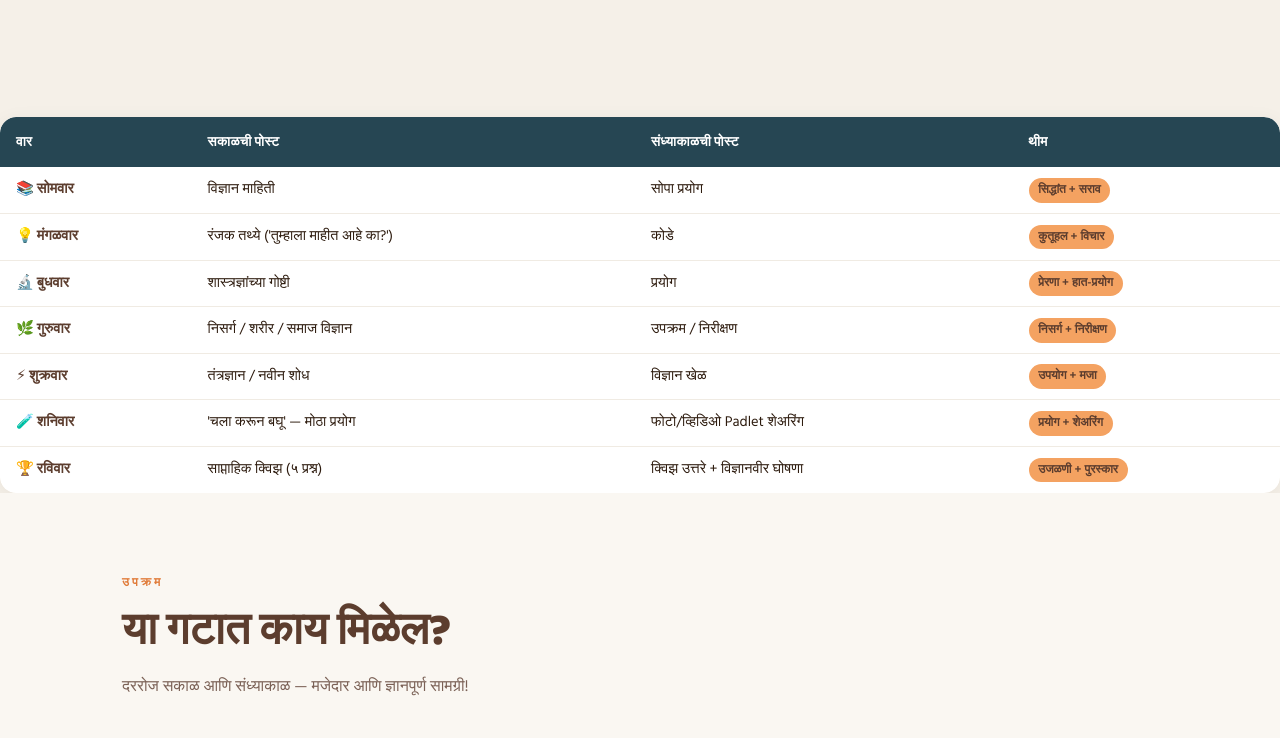
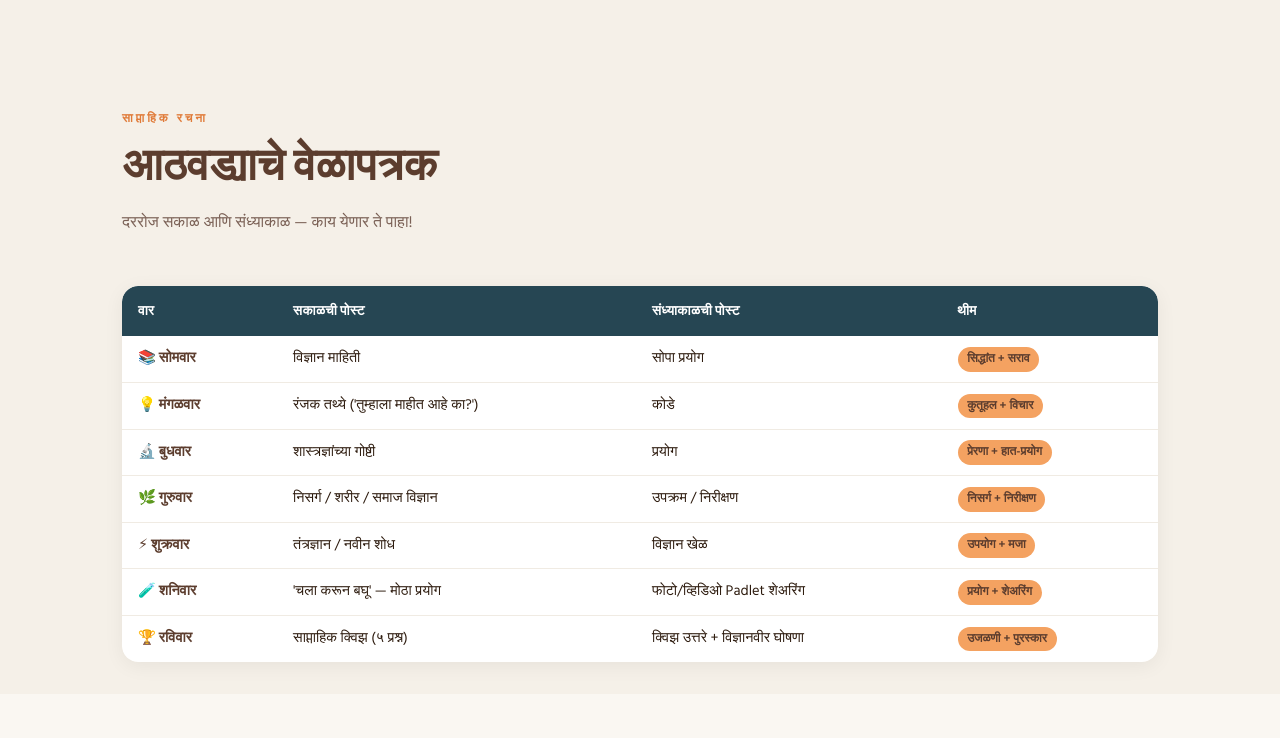
Before and after one commit to vikishi/vidnyan-ranjan, a plain HTML site: page index.html in a window 1280 px wide. Shown: the part 1402-2140 px from the top of the page. Drawn offline with Linux system fonts and the light colour scheme.

Commit message:
move weekly schedule into its own section with proper layout

```diff
--- a/index.html
+++ b/index.html
@@ -1008,9 +1008,15 @@
       </div>
     </div>
   </div>
-
-    <!-- WEEKLY SCHEDULE -->
-    <div class="schedule-table-wrap reveal reveal-delay-3" style="margin-top:2.5rem;">
+</section>
+
+<!-- WEEKLY SCHEDULE -->
+<section id="weekly-schedule" style="background:var(--cream);">
+  <div class="section-inner" style="padding-top:2rem; padding-bottom:2rem;">
+    <div class="section-label reveal">साप्ताहिक रचना</div>
+    <h2 class="section-title reveal reveal-delay-1">आठवड्याचे वेळापत्रक</h2>
+    <p class="section-desc reveal reveal-delay-2">दररोज सकाळ आणि संध्याकाळ — काय येणार ते पाहा!</p>
+    <div class="schedule-table-wrap reveal reveal-delay-3">
       <table class="schedule-table">
         <thead>
           <tr>
@@ -1066,7 +1072,6 @@
         </tbody>
       </table>
     </div>
-
   </div>
 </section>
 
```
